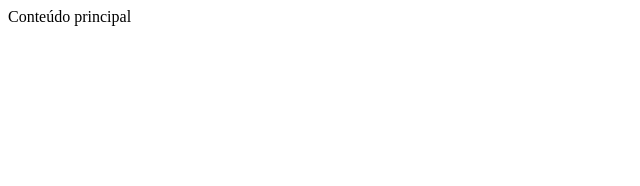
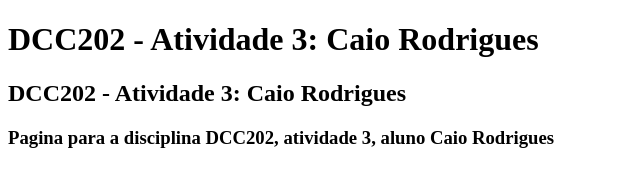
Before and after one commit to ufjf-dcc202/ufjf-dcc202-2023-3-b-atv3-caioalrodrig, a website: page index.html in a window 1280 px wide. Shown: the whole page, without its empty margins (0-640 px from the left). Drawn offline with Linux system fonts and the light colour scheme.

Commit message:
add titles

```diff
--- a/index.html
+++ b/index.html
@@ -7,7 +7,9 @@
 </head>
 <body>
     <main>
-        Conteúdo principal
+        <h1>DCC202 - Atividade 3: Caio Rodrigues</h1>
+        <h2>DCC202 - Atividade 3: Caio Rodrigues</h2>
+        <h3>Pagina para a disciplina DCC202, atividade 3, aluno Caio Rodrigues</h3>
     </main>
 </body>
 </html>
```
